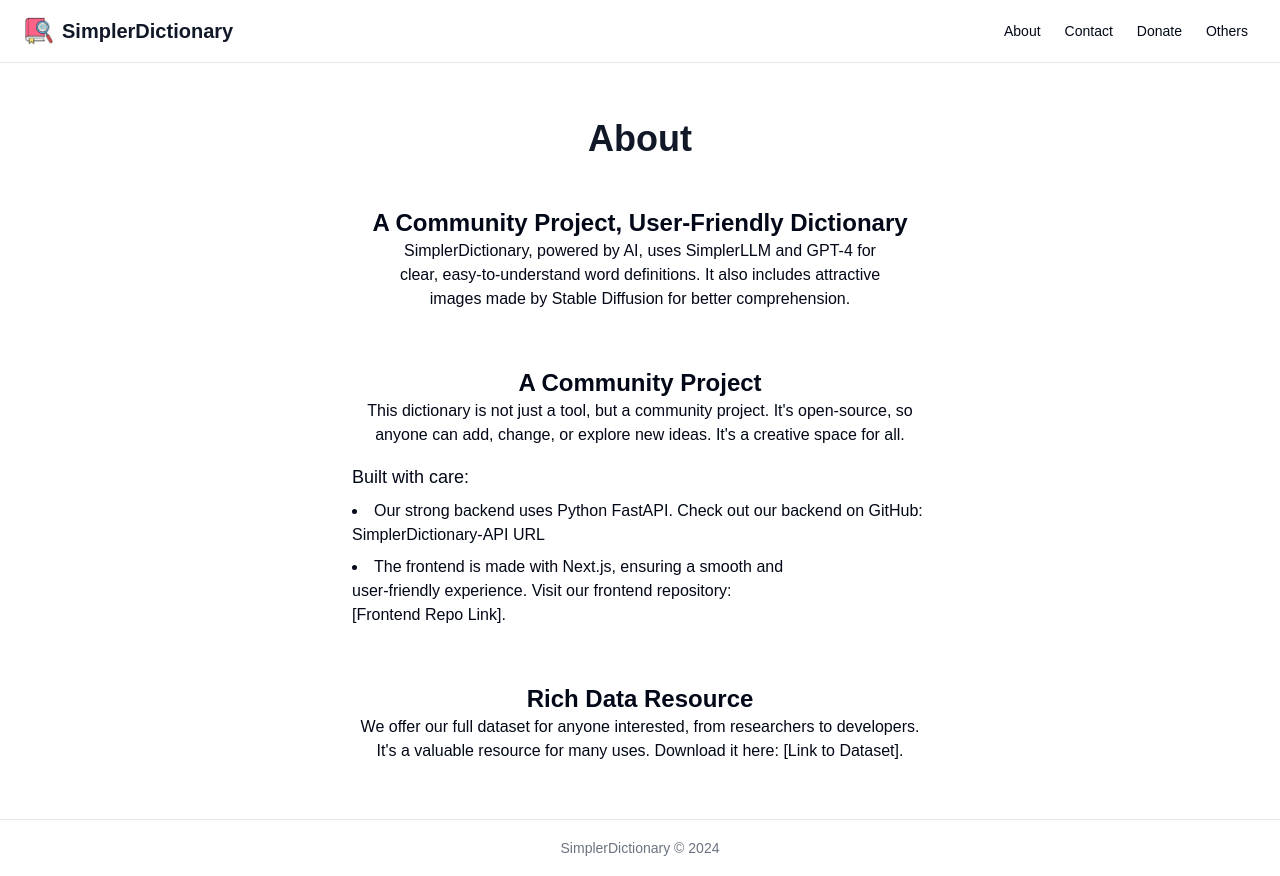
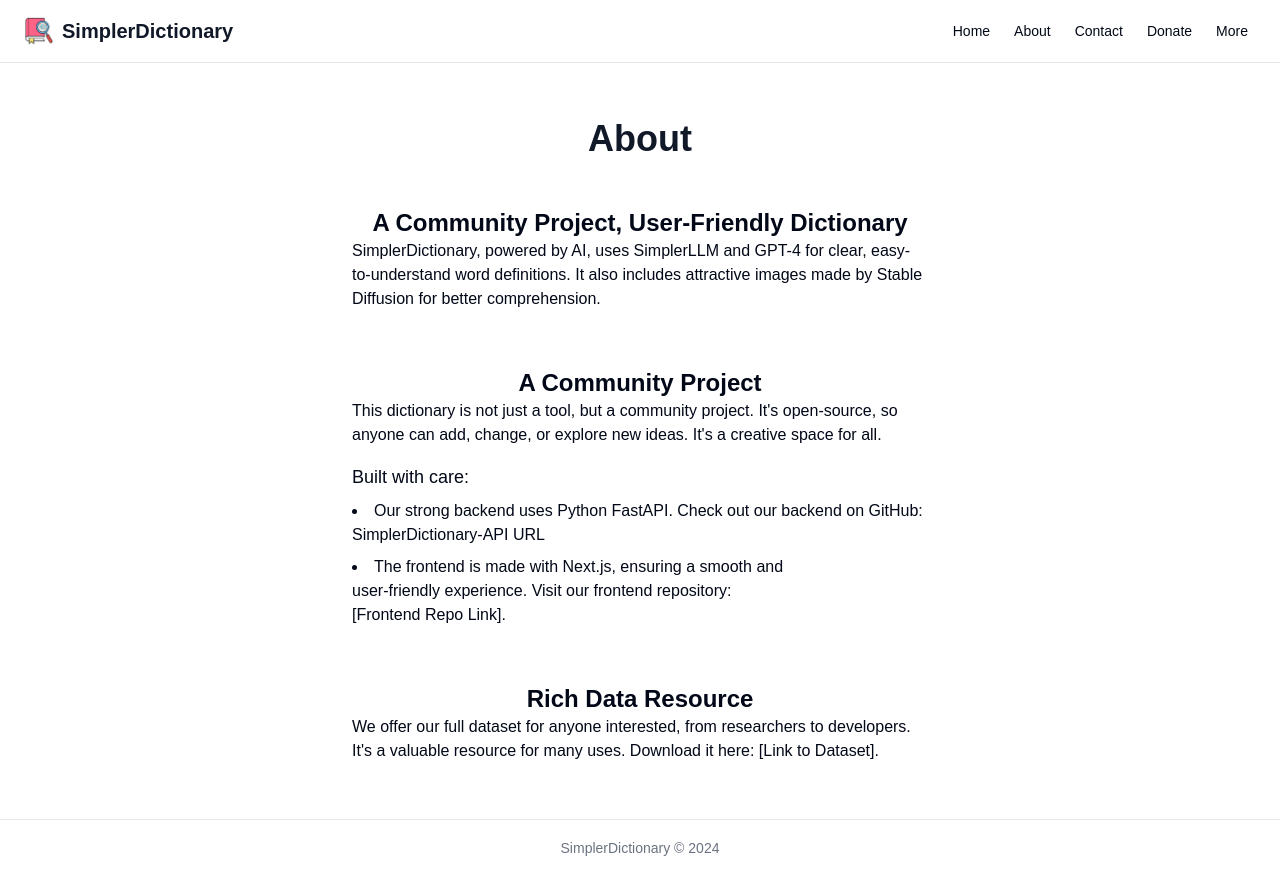
Before and after one commit to hassancs91/SimplerDictionary, a Next.js app: page /about in a window 1280 px wide. Built offline with nearby package versions, Linux system fonts and the light colour scheme; a web font is replaced by a local one.

Commit message:
fix(core): Update about page structure

```diff
--- a/src/app/about/page.tsx
+++ b/src/app/about/page.tsx
@@ -6,15 +6,15 @@ export default function Page() {
 	return (
     <>
     <SimpleMobileNav/>
-		<div className='mx-4 flex flex-col py-14 md:h-full md:items-center lg:mx-64'>
+		<div className='mx-4 flex flex-col py-8 md:py-14 md:h-full md:items-center lg:mx-64'>
 			<h1 className='text-3xl font-semibold text-gray-900 dark:text-slate-200 md:mb-4 md:text-4xl'>
 				About
 			</h1>
 
-			<h2 className='mt-8 text-2xl font-semibold'>
+			<h2 className='mt-6 md:mt-8 text-2xl font-semibold'>
 				A Community Project, User-Friendly Dictionary
 			</h2>
-			<p className='max-w-lg md:text-center'>
+			<p className='max-w-xl md:text-center lg:text-start'>
 				SimplerDictionary, powered by AI, uses SimplerLLM and GPT-4 for
 				clear, easy-to-understand word definitions. It also includes
 				attractive images made by Stable Diffusion for better
@@ -24,7 +24,7 @@ export default function Page() {
 			<h2 className='mt-8 text-2xl font-semibold md:mt-14'>
 				A Community Project
 			</h2>
-			<p className='max-w-xl md:text-center'>
+			<p className='max-w-xl md:text-center lg:text-start'>
 				This dictionary is not just a tool, but a community project.
 				It's open-source, so anyone can add, change, or explore new
 				ideas. It's a creative space for all.
@@ -45,7 +45,7 @@ export default function Page() {
 			<h2 className='mt-8 text-2xl font-semibold md:mt-14'>
 				Rich Data Resource
 			</h2>
-			<p className='max-w-xl md:text-center'>
+			<p className='max-w-xl md:text-center lg:text-start'>
 				We offer our full dataset for anyone interested, from
 				researchers to developers. It's a valuable resource for many
 				uses. Download it here: [Link to Dataset].
--- a/src/components/layout/navbar.tsx
+++ b/src/components/layout/navbar.tsx
@@ -27,6 +27,14 @@ function Navbar() {
 				</Link>
 				<nav>
 					<ul className='flex space-x-2 text-sm'>
+<li>
+							<Link
+								className='rounded p-2 hover:bg-gray-100 dark:text-slate-200 dark:hover:bg-slate-800'
+								href='/'
+							>
+								Home
+							</Link>
+						</li>
 						<li>
 							<Link
 								className='rounded p-2 hover:bg-gray-100 dark:text-slate-200 dark:hover:bg-slate-800'
@@ -59,7 +67,7 @@ function Navbar() {
 									<a
 										className='rounded p-2 cursor-pointer hover:bg-gray-100 dark:text-slate-200 dark:hover:bg-slate-800'
 									>
-										Others
+										More
 									</a>
 								</li>
 							</DropdownMenuTrigger>
```
